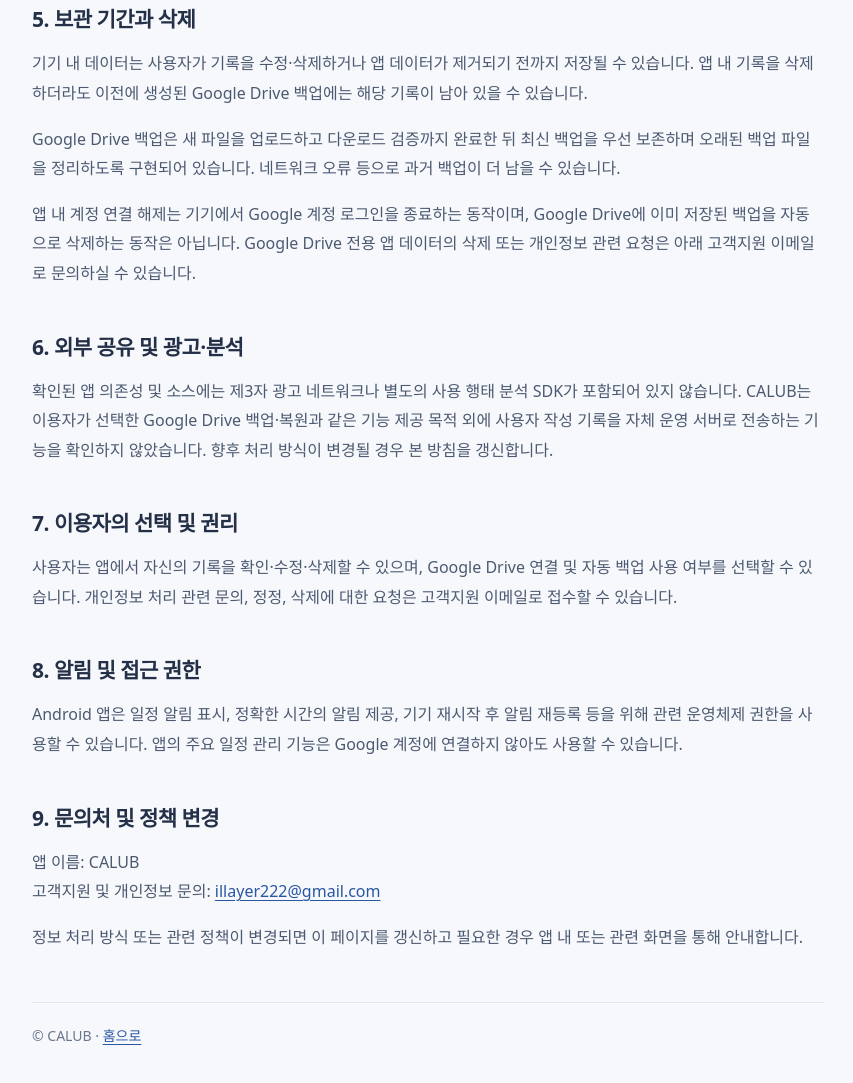
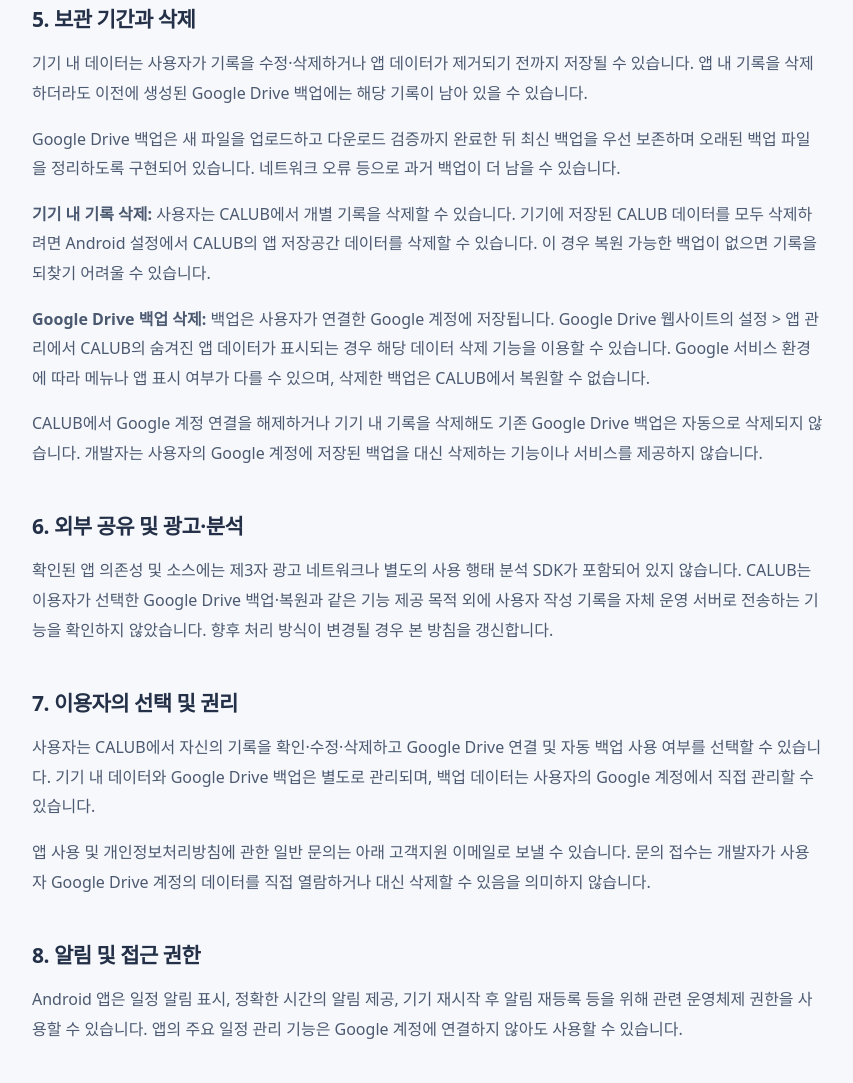
Before and after one commit to illayer/calub-privacy, a plain HTML site: page privacy.html in a window 1280 px wide. Shown: the part 1301-2384 px from the top of the page, without its empty margins (212-1065 px from the left). Drawn offline with Linux system fonts and the light colour scheme.

Commit message:
Add files via upload

```diff
--- a/privacy.html
+++ b/privacy.html
@@ -44,13 +44,16 @@
   <section><h2>5. 보관 기간과 삭제</h2>
    <p>기기 내 데이터는 사용자가 기록을 수정·삭제하거나 앱 데이터가 제거되기 전까지 저장될 수 있습니다. 앱 내 기록을 삭제하더라도 이전에 생성된 Google Drive 백업에는 해당 기록이 남아 있을 수 있습니다.</p>
    <p>Google Drive 백업은 새 파일을 업로드하고 다운로드 검증까지 완료한 뒤 최신 백업을 우선 보존하며 오래된 백업 파일을 정리하도록 구현되어 있습니다. 네트워크 오류 등으로 과거 백업이 더 남을 수 있습니다.</p>
-   <p>앱 내 계정 연결 해제는 기기에서 Google 계정 로그인을 종료하는 동작이며, Google Drive에 이미 저장된 백업을 자동으로 삭제하는 동작은 아닙니다. Google Drive 전용 앱 데이터의 삭제 또는 개인정보 관련 요청은 아래 고객지원 이메일로 문의하실 수 있습니다.</p>
+   <p><strong>기기 내 기록 삭제:</strong> 사용자는 CALUB에서 개별 기록을 삭제할 수 있습니다. 기기에 저장된 CALUB 데이터를 모두 삭제하려면 Android 설정에서 CALUB의 앱 저장공간 데이터를 삭제할 수 있습니다. 이 경우 복원 가능한 백업이 없으면 기록을 되찾기 어려울 수 있습니다.</p>
+   <p><strong>Google Drive 백업 삭제:</strong> 백업은 사용자가 연결한 Google 계정에 저장됩니다. Google Drive 웹사이트의 설정 &gt; 앱 관리에서 CALUB의 숨겨진 앱 데이터가 표시되는 경우 해당 데이터 삭제 기능을 이용할 수 있습니다. Google 서비스 환경에 따라 메뉴나 앱 표시 여부가 다를 수 있으며, 삭제한 백업은 CALUB에서 복원할 수 없습니다.</p>
+   <p>CALUB에서 Google 계정 연결을 해제하거나 기기 내 기록을 삭제해도 기존 Google Drive 백업은 자동으로 삭제되지 않습니다. 개발자는 사용자의 Google 계정에 저장된 백업을 대신 삭제하는 기능이나 서비스를 제공하지 않습니다.</p>
   </section>
   <section><h2>6. 외부 공유 및 광고·분석</h2>
    <p>확인된 앱 의존성 및 소스에는 제3자 광고 네트워크나 별도의 사용 행태 분석 SDK가 포함되어 있지 않습니다. CALUB는 이용자가 선택한 Google Drive 백업·복원과 같은 기능 제공 목적 외에 사용자 작성 기록을 자체 운영 서버로 전송하는 기능을 확인하지 않았습니다. 향후 처리 방식이 변경될 경우 본 방침을 갱신합니다.</p>
   </section>
   <section><h2>7. 이용자의 선택 및 권리</h2>
-   <p>사용자는 앱에서 자신의 기록을 확인·수정·삭제할 수 있으며, Google Drive 연결 및 자동 백업 사용 여부를 선택할 수 있습니다. 개인정보 처리 관련 문의, 정정, 삭제에 대한 요청은 고객지원 이메일로 접수할 수 있습니다.</p>
+   <p>사용자는 CALUB에서 자신의 기록을 확인·수정·삭제하고 Google Drive 연결 및 자동 백업 사용 여부를 선택할 수 있습니다. 기기 내 데이터와 Google Drive 백업은 별도로 관리되며, 백업 데이터는 사용자의 Google 계정에서 직접 관리할 수 있습니다.</p>
+   <p>앱 사용 및 개인정보처리방침에 관한 일반 문의는 아래 고객지원 이메일로 보낼 수 있습니다. 문의 접수는 개발자가 사용자 Google Drive 계정의 데이터를 직접 열람하거나 대신 삭제할 수 있음을 의미하지 않습니다.</p>
   </section>
   <section><h2>8. 알림 및 접근 권한</h2>
    <p>Android 앱은 일정 알림 표시, 정확한 시간의 알림 제공, 기기 재시작 후 알림 재등록 등을 위해 관련 운영체제 권한을 사용할 수 있습니다. 앱의 주요 일정 관리 기능은 Google 계정에 연결하지 않아도 사용할 수 있습니다.</p>
```
